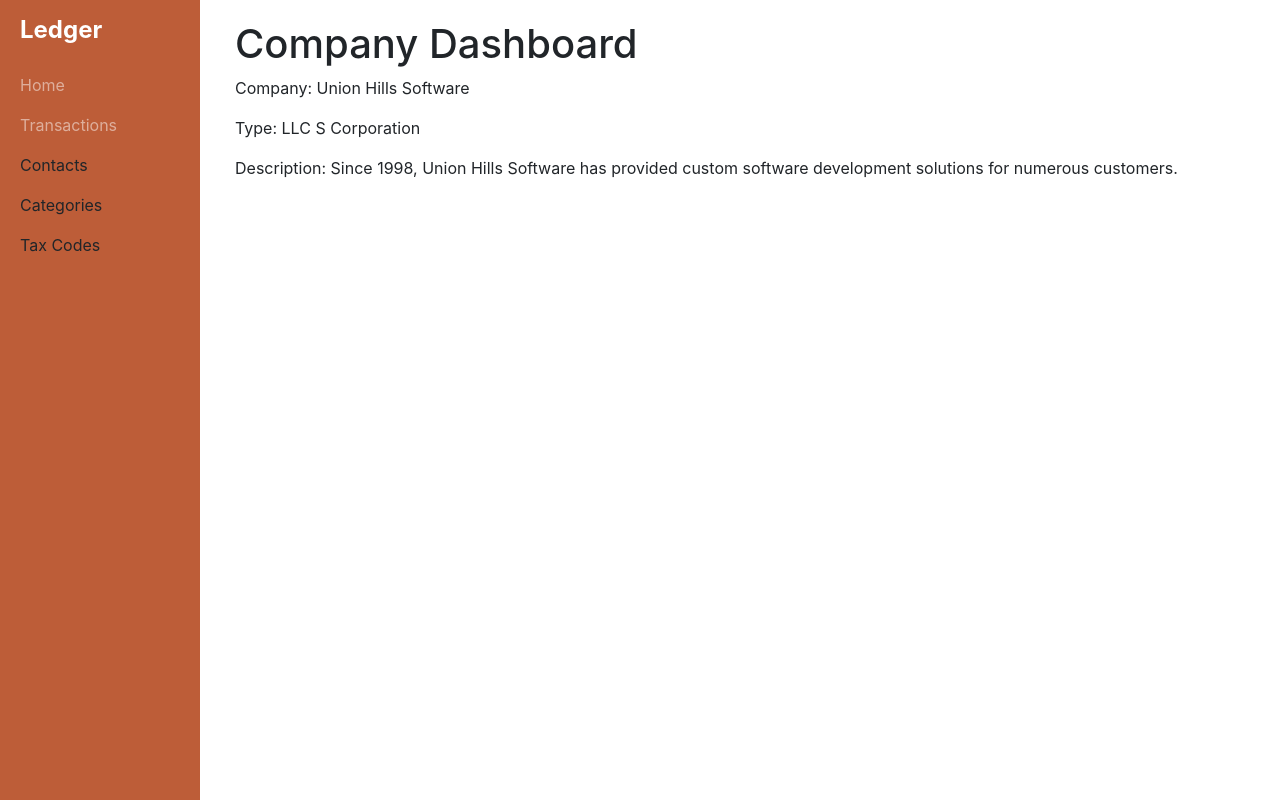
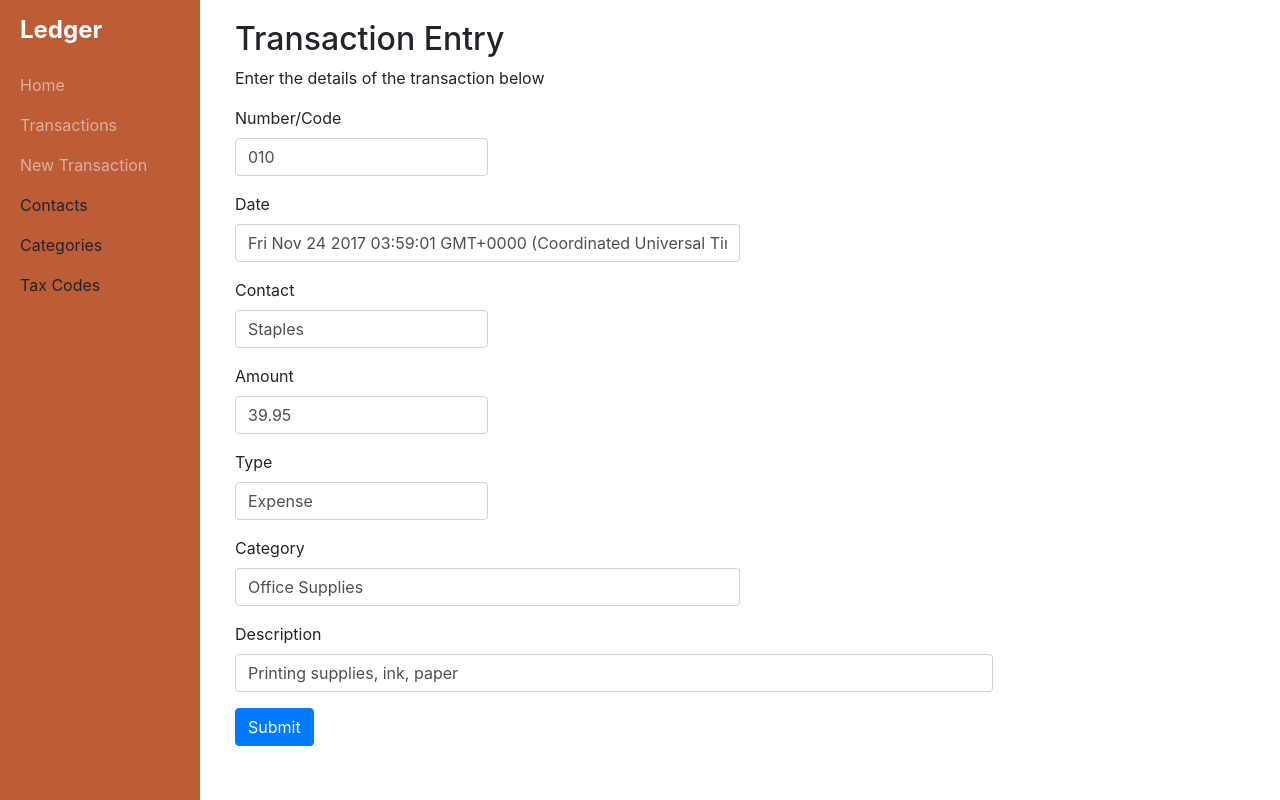
Before and after one commit to hamilton-marc/ledger-webapp, an Angular app: page /transaction in a window 1280 px wide. Before the commit this address led to /home. Built offline with nearby package versions, Linux system fonts and the light colour scheme.

Commit message:
Added the ability to manage the in-memory array of transactions. Added a new entry screen to create a new transaction.

```diff
--- a/src/app/app.component.html
+++ b/src/app/app.component.html
@@ -14,6 +14,7 @@
               </li>
               <li><a [routerLink]="['/home']">Home</a></li>
               <li><a [routerLink]="['/transactions']">Transactions</a></li>
+              <li><a [routerLink]="['/transaction']">New Transaction</a></li>
 
               <li>Contacts</li>
               <li>Categories</li>
--- /dev/null
+++ b/src/app/transaction/transaction-entry/transaction-entry.component.html
@@ -0,0 +1,42 @@
+<h2>Transaction Entry</h2>
+<p>Enter the details of the transaction below</p>
+
+
+<form [formGroup]="transactionEntryForm" (submit)="saveTransaction()">
+  <div class="form-group">
+    <label for="numberCode">Number/Code</label>
+    <input formControlName="numberCode" id="numberCode" class="form-control w-25"/>
+  </div>
+
+  <div class="form-group">
+    <label for="transactionDate">Date</label>
+    <input formControlName="transactionDate" id="transactionDate" class="form-control w-50"/>
+  </div>
+
+  <div class="form-group">
+    <label for="contact">Contact</label>
+    <input formControlName="contact" id="contact" class="form-control w-25"/>
+  </div>
+
+  <div class="form-group">
+    <label for="amount">Amount</label>
+    <input formControlName="amount" id="amount" class="form-control w-25"/>
+  </div>
+
+  <div class="form-group">
+    <label for="type">Type</label>
+    <input formControlName="type" id="type" class="form-control w-25"/>
+  </div>
+
+  <div class="form-group">
+    <label for="category">Category</label>
+    <input formControlName="category" id="category" class="form-control w-50"/>
+  </div>
+
+  <div class="form-group">
+    <label for="description">Description</label>
+    <input formControlName="description" id="description" class="form-control w-75"/>
+  </div>
+
+  <button type="submit" class="btn btn-primary">Submit</button>
+</form>
--- /dev/null
+++ b/src/app/transaction/transaction-entry/transaction-entry.component.ts
@@ -0,0 +1,61 @@
+import { Component, OnInit, ViewEncapsulation } from '@angular/core';
+import { FormBuilder, Validators } from '@angular/forms';
+import { Router } from '@angular/router';
+
+import { Transaction, TransactionType } from '../../shared/models';
+import { TransactionService } from '../transaction.service';
+
+@Component({
+  selector: 'app-transaction-entry',
+  templateUrl: './transaction-entry.component.html',
+  styleUrls: ['./transaction-entry.component.css'],
+  encapsulation: ViewEncapsulation.None
+})
+export class TransactionEntryComponent implements OnInit {
+  transactionEntryForm: any;
+
+  constructor(
+    private formBuilder: FormBuilder,
+    private router: Router,
+    private transactionService: TransactionService
+  ) { }
+
+  ngOnInit() {
+    this.transactionEntryForm = this.formBuilder.group({
+      'numberCode':       ['010', Validators.required],
+      'transactionDate':  [new Date(), Validators.required],
+      'contact':          ['Staples', Validators.required],
+      'amount':           [39.95, Validators.required],
+      'description':      ['Printing supplies, ink, paper', Validators.required],
+      'type':             ['Expense', Validators.required],
+      'category':         ['Office Supplies']
+    });
+  }
+
+  saveTransaction() {
+    if (!this.transactionEntryForm.valid) {
+      alert(`Some of your entries are missing or invalid, please correct them`);
+      return;
+    }
+
+    const transaction: Transaction = {
+      'id' : 0,
+
+      'numberCode' : this.transactionEntryForm.value.numberCode,
+      'transactionDate' : new Date(),
+      'description' : this.transactionEntryForm.value.description,
+      'amount' : this.transactionEntryForm.value.amount,
+
+      'type' : TransactionType.Expense,
+      'contact' : this.transactionEntryForm.value.contact,
+      'category' : this.transactionEntryForm.value.category,
+      'jobCode' : '',
+
+      'createdAt' : new Date(),
+      'updatedAt' : new Date()
+    };
+
+    this.transactionService.createTransaction(transaction);
+    this.router.navigateByUrl('/transactions');
+  }
+}
--- a/src/app/transaction/transaction-list.component.html
+++ b/src/app/transaction/transaction-list.component.html
@@ -1,11 +1,16 @@
-<h1>Transactions</h1>
+<h2>Transactions</h2>
 <p>Your company's financial activity</p>
+
+<p>
+  <button class="btn btn-primary" (click)='onNewTransaction()'>New Transaction</button>
+</p>
 
 <div class='table-responsive'>
     <table class='table table-striped'
             *ngIf='transactions && transactions.length'>
         <thead>
             <tr>
+                <th></th>
                 <th>Code</th>
                 <th>Date</th>
                 <th>Contact</th>
@@ -18,6 +23,11 @@
         </thead>
         <tbody>
             <tr *ngFor='let transaction of transactions'>
+                <td>
+                  <button type="button" class="close" aria-label="Close" (click)='onDeleteTransaction(transaction)'>
+                    <span aria-hidden="true">&times;</span>
+                  </button>
+                </td>
                 <td>{{ transaction.numberCode }}</td>
                 <td>{{ transaction.transactionDate | date: 'short' }}</td>
                 <td>{{ transaction.contact }}</td>
--- a/src/app/transaction/transaction-list.component.ts
+++ b/src/app/transaction/transaction-list.component.ts
@@ -1,5 +1,6 @@
 import { Component, OnInit, ViewEncapsulation } from '@angular/core';
 import { CurrencyPipe, DatePipe } from '@angular/common';
+import { Router } from '@angular/router';
 
 import { Transaction } from '../shared/models/transaction.model';
 import { TransactionType } from '../shared/models/transaction-type.enum';
@@ -16,14 +17,53 @@ export class TransactionListComponent implements OnInit {
   TransactionType: typeof TransactionType = TransactionType;
 
   constructor(
+    private router: Router,
     private transactionService: TransactionService
   ) { }
 
-  ngOnInit() {
+  refresh() {
     this.transactionService.getTransactions()
       .subscribe(transactions => this.transactions = transactions,
                  error => console.log(error),
                  () => {});
   }
 
+  ngOnInit() {
+    this.refresh();
+  }
+
+  onNewTransaction() {
+
+  }
+
+  onNewTransaction_shortcut() {
+//  alert('ToDo: Implement New Transaction');
+    this.transactionService.createTransaction(
+      {
+        "id" : 0,
+
+        "numberCode" : "010",
+        "transactionDate" : new Date(),
+        "description" : "Printing supplies, ink, paper",
+        "amount" : 40,
+
+        "type" : TransactionType.Expense,
+        "contact" : "Staples",
+        "category" : "Office supplies",
+        "jobCode" : "A1",
+
+        "createdAt" : new Date(),
+        "updatedAt" : new Date()
+      }
+
+    );
+
+    this.refresh();
+  }
+
+  onDeleteTransaction(transaction: Transaction) {
+    this.transactionService.deleteTransaction(transaction);
+    this.refresh();
+  }
+
 }
--- a/src/app/transaction/transaction.service.ts
+++ b/src/app/transaction/transaction.service.ts
@@ -12,16 +12,38 @@ import { TransactionType } from '../shared/models/transaction-type.enum';
 
 @Injectable()
 export class TransactionService {
-  private transactionServiceUrl = './mock-api/transactions/transactions.json';
+  private static transactions: Transaction[] = null;
+  private serviceUrl = './mock-api/transactions/transactions.json';
+  private newTransactionId = 10;
 
   constructor(
     private http: HttpClient
   ) { }
 
   getTransactions(): Observable<Transaction[]> {
-    return this.http.get<Transaction[]>(this.transactionServiceUrl)
-    .do(data => console.log('All: ' + JSON.stringify(data)))
-    .catch(this.handleError);
+    if (TransactionService.transactions == null) {
+      return this.http.get<Transaction[]>(this.serviceUrl)
+      .do(data => console.log('All: ' + JSON.stringify(data)))
+      .do(data => TransactionService.transactions = data)
+      .catch(this.handleError);
+    }
+
+    return Observable.of(TransactionService.transactions);
+  }
+
+  createTransaction(newTransaction: Transaction) {
+    newTransaction.id = this.newTransactionId++;
+    newTransaction.numberCode = String(newTransaction.id).padStart(3, '0');
+
+    TransactionService.transactions.push(newTransaction);
+  }
+
+  deleteTransaction(transaction: Transaction) {
+    const deleteIndex = TransactionService.transactions.indexOf(transaction);
+
+    if (deleteIndex > -1) {
+      TransactionService.transactions.splice(deleteIndex, 1);
+    }
   }
 
   private handleError(err: HttpErrorResponse) {
```
Also changed, not shown: src/app/transaction/transaction.module.ts (+9 -3 lines), src/app/transaction/transaction-entry/transaction-entry.component.css (added), 1 other file (tests, documents, lock files or other folders).
